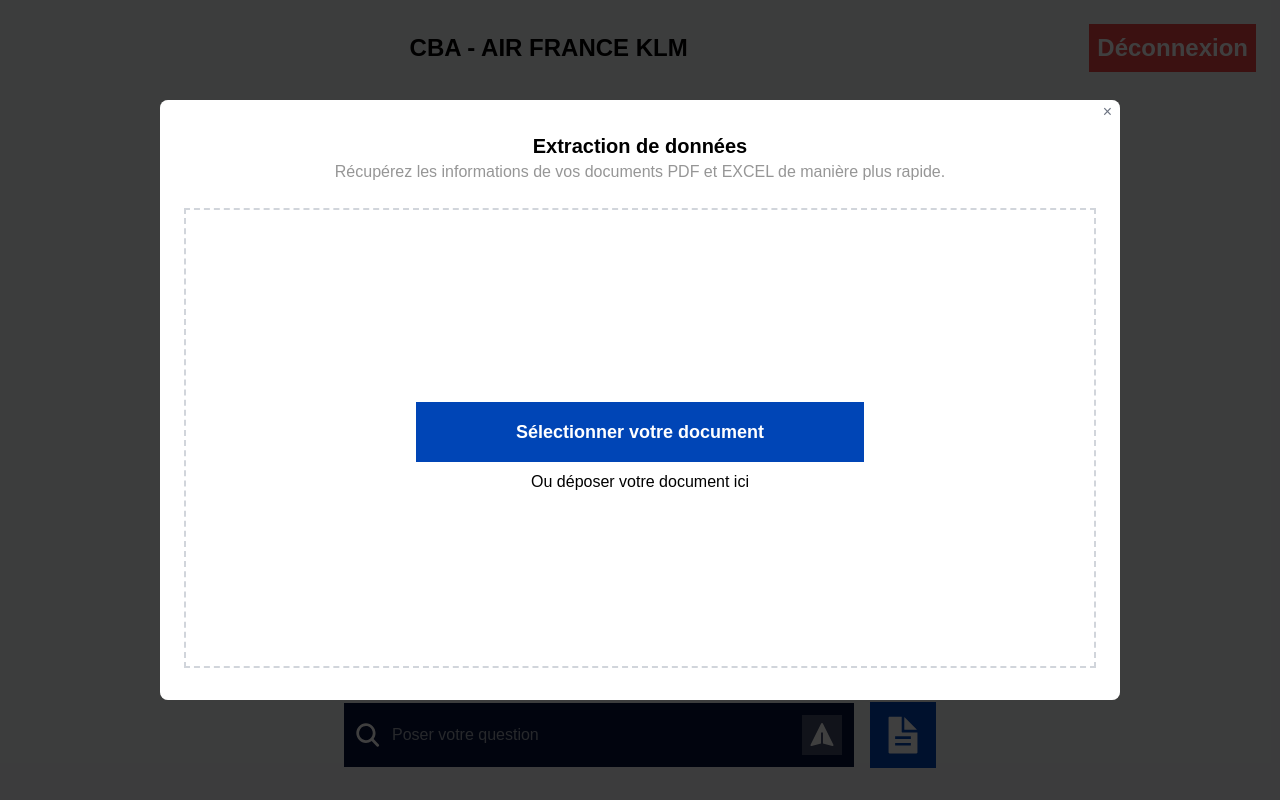
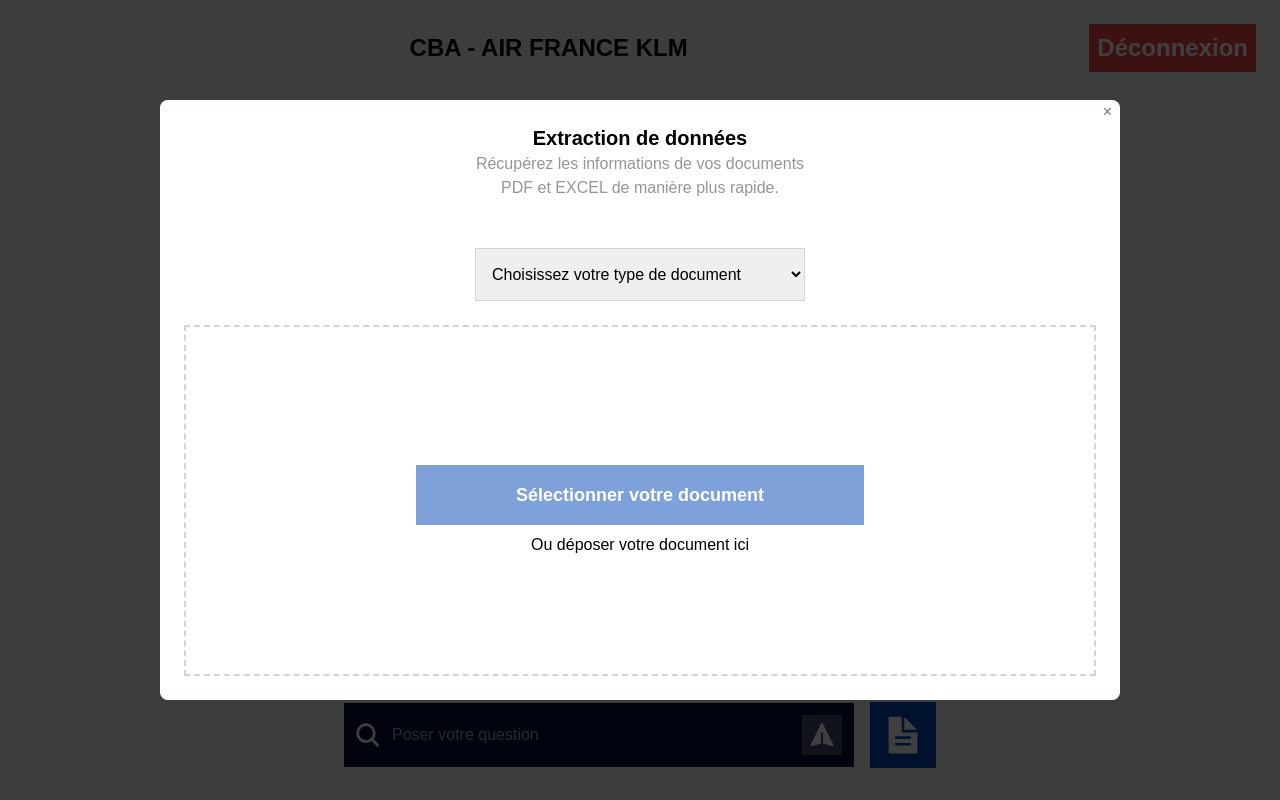
Before and after one commit to MDS-WORKSHOP/CBA-PROJECT, a Vue app in the folder client/: page / in a window 1280 px wide. Both pictures are taken after a click on the button 903 px from the left and 735 px from the top of the page. Built offline with nearby package versions, Linux system fonts and the light colour scheme; a web font is replaced by a local one.

Commit message:
fix(Modal): fix close modal button

```diff
--- a/client/src/components/Chat/Modal.vue
+++ b/client/src/components/Chat/Modal.vue
@@ -3,7 +3,7 @@
     <div class="relative flex flex-col justify-evenly bg-white p-6 rounded-lg w-3/4 h-3/4">
       <button @click="$emit('close')" class="text-gray-500 absolute top-0 right-0 mr-2">&times;</button>
       <div v-if="!isPdfPreviewVisible">
-        <UploadFileModal @fileUploaded="handleFileUploaded" />
+        <UploadFileModal @fileUploaded="handleFileUploaded" @close="close" />
       </div>
       <div v-else>
         <PdfPreviewForm :data="pdfData" @close="closePdfPreview" />
@@ -31,8 +31,12 @@
   isPdfPreviewVisible.value = true;
 };
 
+
 const closePdfPreview = () => {
   isPdfPreviewVisible.value = false;
+  emit('close');
+};
+const close = () => {
   emit('close');
 };
 </script>
--- a/client/src/components/Chat/PdfPreviewForm.vue
+++ b/client/src/components/Chat/PdfPreviewForm.vue
@@ -9,12 +9,14 @@
         </div>
         <div class="w-1/2 h-full overflow-auto p-4">
           <h2 class="text-xl font-bold text-center mb-4">Informations du PDF</h2>
-          <form @submit.prevent="submitForm">
-            <div v-for="(value, key) in formData" :key="key" class="mb-4">
-              <label :for="key" class="block text-gray-700">{{ key }}</label>
-              <input :id="key" v-model="formData[key]" class="w-full p-2 border rounded" />
-            </div>
-            <button type="submit" class="bg-blue-500 text-white p-2 rounded">Soumettre</button>
+          <form @submit.prevent="submitForm" class="bg-[#F9F9F9] px-6">
+            <template v-for="(value, key) in formData" :key="key" class="mb-4 p-4">
+              <div v-if="value !== null && value !== '' && !(Array.isArray(value) && value.length === 0)" class="px-2 py-3">
+                <label :for="key" class="block text-[#051039] normal-case">{{ key }}</label>
+                <input :id="key" v-model="formData[key]" class="w-full bg-[#F9F9F9] pt-2 px-2 pb-6 border-b-2 outline-none" readonly />
+              </div>
+            </template>
+            <Button type="submit" size="p-2" class="mt-5 py-4 mb-2">Valider les informations</Button>
           </form>
         </div>
       </div>
@@ -24,6 +26,7 @@
 
 <script setup lang="ts">
 import { ref, computed, watch } from 'vue';
+import Button from '../Button.vue';
 
 const props = defineProps({
   data: {
@@ -43,8 +46,6 @@
 const formData = ref<{ [key: string]: any }>({ ...props.data.form });
 
 const submitForm = () => {
-  console.log('Form data submitted:', formData.value);
-  // Envoyer les données au back-end si nécessaire
   emit('close');
 };
 
--- a/client/src/components/Chat/UploadFileModal.vue
+++ b/client/src/components/Chat/UploadFileModal.vue
@@ -5,13 +5,16 @@
       <div class="flex justify-center mb-4">
         <div class="flex flex-col">
           <h2 class="text-xl font-bold text-center">Extraction de données</h2>
-          <span class="text-[#969696]">Récupérez les informations de vos documents PDF et EXCEL de manière plus rapide.</span>
+          <span class="text-[#969696] text-center w-[330px] mb-6">Récupérez les informations de vos documents PDF et EXCEL de manière plus rapide.</span>
+          <div class="flex flex-col items-center mt-4">
+            <Select v-model="data.type" :options="options" placeholder="Choisissez votre type de document" class="w-full my-2" />
+          </div>
         </div>
       </div>
       <div v-if="!isLoading" class="flex flex-col items-center justify-center border-2 border-dashed border-gray-300 p-4 text-center w-full h-5/6" @dragover.prevent @drop.prevent="handleDrop" @click="triggerFileInput">
-        <Button size="p-2" class="mt-5 py-4 mb-2 max-w-md">Sélectionner votre document</Button>
+        <Button :disabled="data.type === ''" size="p-2" class="mt-5 py-4 mb-2 max-w-md">Sélectionner votre document</Button>
         <p>Ou déposer votre document ici</p>
-        <input type="file" ref="fileInput" class="hidden" accept=".pdf" @change="handleFileChange" />
+        <input type="file" ref="fileInput" :disabled="data.type === ''" class="hidden" accept=".pdf" @change="handleFileChange" />
       </div>
       <div v-else class="flex flex-col items-center justify-center w-full h-5/6">
         <p>Chargement...</p>
@@ -24,12 +27,32 @@
 import { ref } from 'vue';
 import Button from '../Button.vue';
 import api from '../../services/api';
+import Select from '../Select.vue';
 
 const emit = defineEmits(['close', 'fileUploaded']);
 
 const file = ref<File | null>(null);
 const fileInput = ref<HTMLInputElement | null>(null);
 const isLoading = ref(false);
+
+const data = ref({
+  type: '',
+});
+
+const options = ref([
+  "DigitizingSignalOscilloscope",
+  "ACPowerSupply",
+  "DCLoad",
+  "DigitalMultimeter",
+  "ProgrammableFunctionGenerator",
+  "SynchroResolverModule",
+  "OpticalAttenuator",
+  "OpticalSwitch",
+  "OpticalPowermeter",
+  "VideoPatternGenerator",
+  "HighLevelPressureGenerator",
+  "LowLevelPressureGenerator",
+]);
 
 const triggerFileInput = () => {
   if (fileInput.value) {
@@ -73,6 +96,8 @@
 const sendDoc = async() => {
   const formData = new FormData();
   formData.append('file', file.value as File);
+  formData.append('schemma', data.value.type);
+  console.log(formData);
   const response = await api.post('/documents/upload/', formData, {
   headers: {
     'Content-Type': 'multipart/form-data'
```
